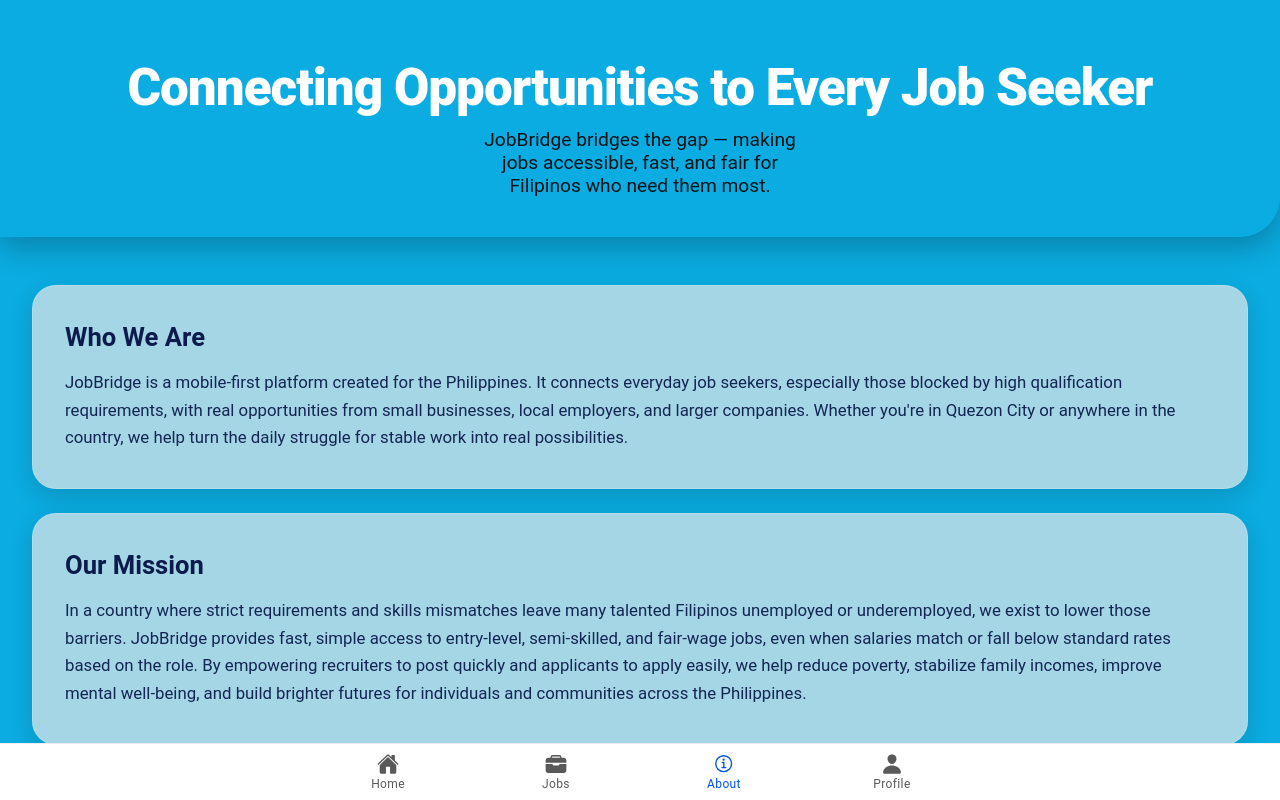
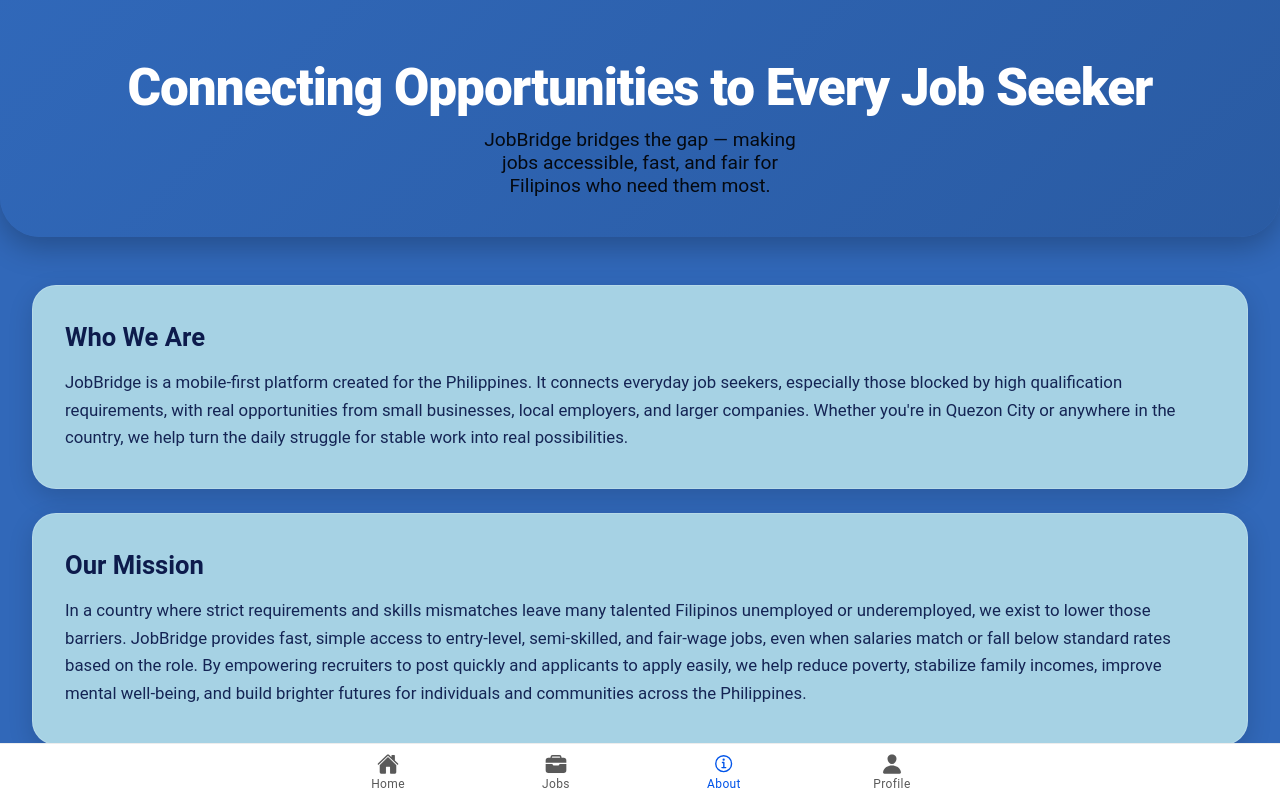
Before and after one commit to Javszs/JobBridge, a React (Vite) app: page /tabs/About in a window 1280 px wide. Built offline with nearby package versions, Linux system fonts and the light colour scheme; no server answers; sample sign-in values are in the browser's storage.

Commit message:
Updated About.css

```diff
--- a/src/Tabs/About.css
+++ b/src/Tabs/About.css
@@ -1,15 +1,15 @@
 /* About.css - Clean, modern mobile About Us inspired by premium Dribbble shots */
 
 .about-content {
-  --background: #0BACE1;  /* Your deep blue base */
-  background: linear-gradient(to bottom, #0BACE1 0%, #065E7B 100%);
+  --background: #3168B9;  /* Your deep blue base */
+  background: linear-gradient(to bottom, #3168B9 0%, #2a5aa1 100%);
   color: #ffffff;
 }
 
 .about-hero {
   padding: 60px 24px 40px;
   text-align: center;
-  background: #0BACE1
+  background: linear-gradient(135deg, rgba(49, 104, 185, 0.9), rgba(42, 90, 161, 0.9));
   border-bottom-left-radius: 40px;
   border-bottom-right-radius: 40px;
   box-shadow: 0 10px 30px rgba(0, 0, 0, 0.25);
```
